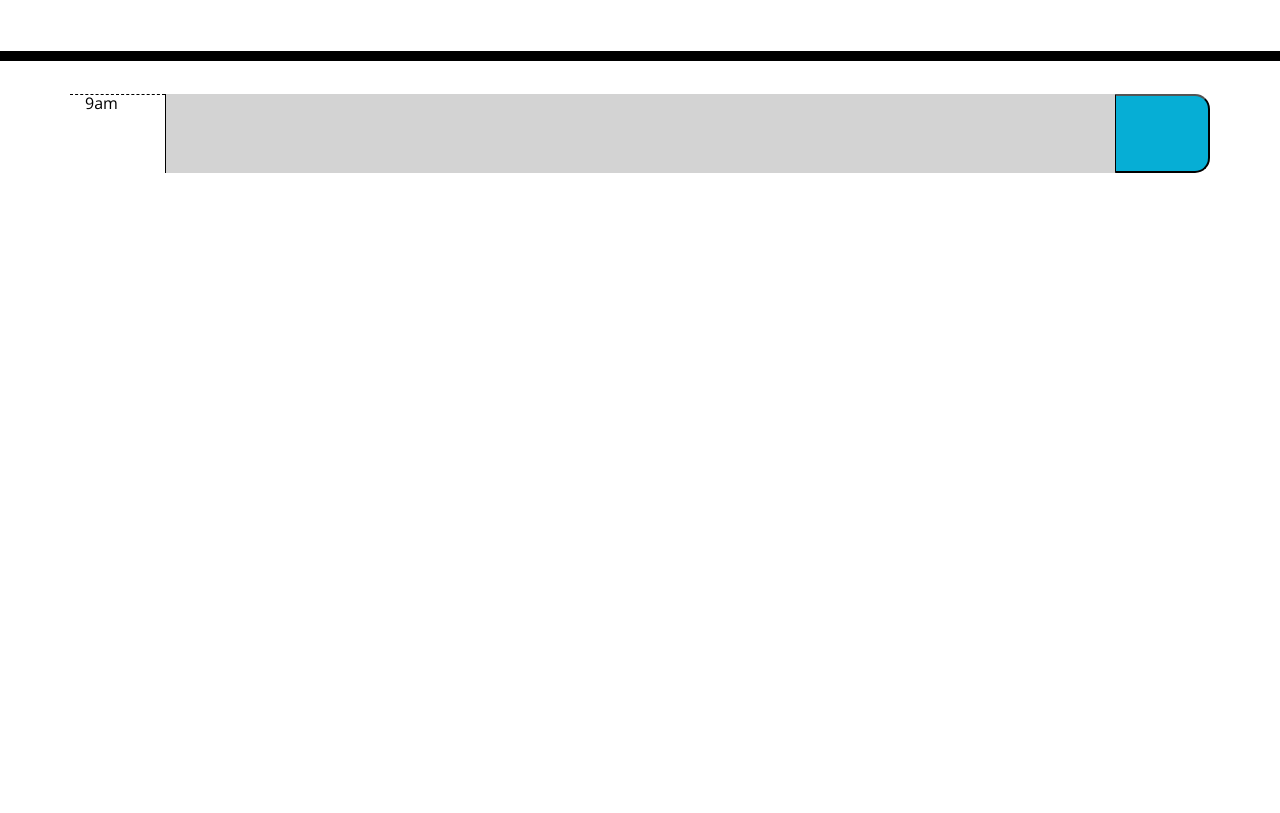
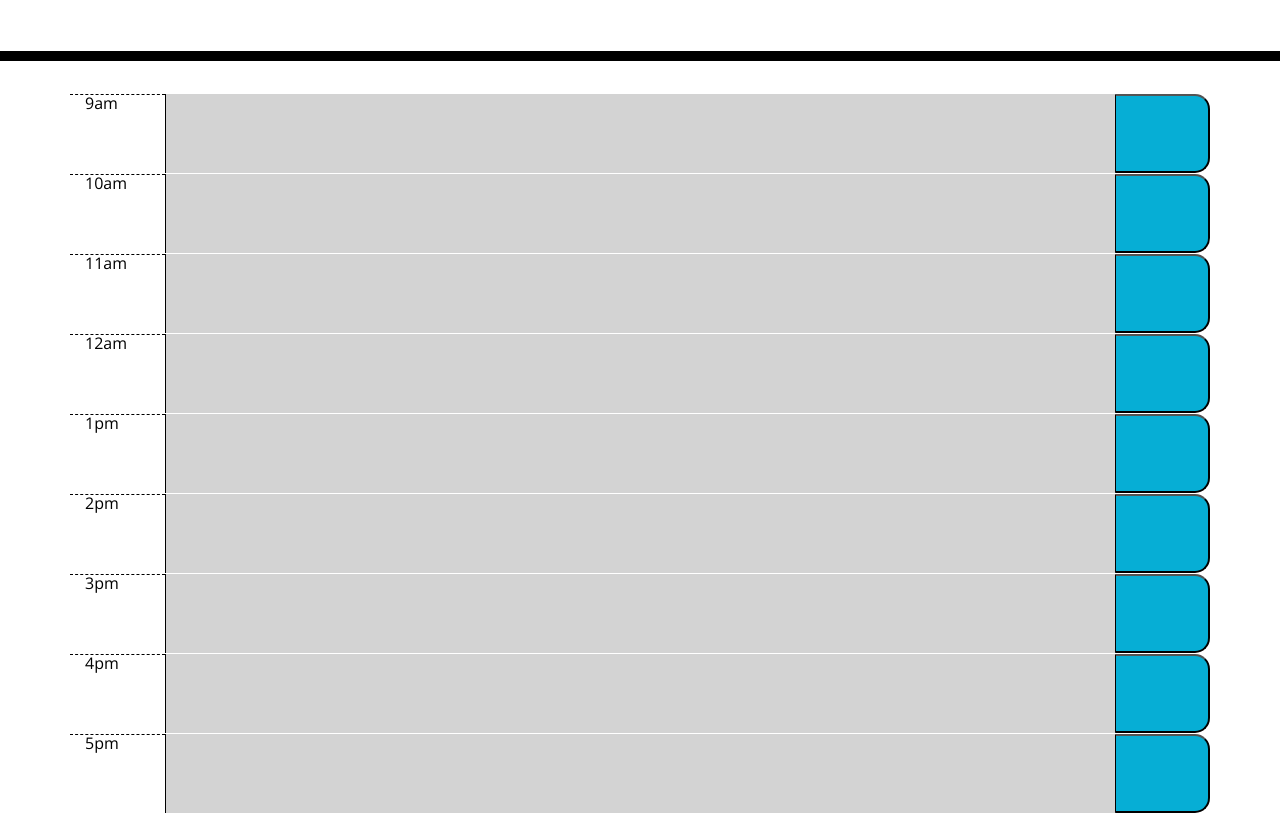
Before and after one commit to Jay1194/Scheduler, a plain HTML site: page index.html in a window 1280 px wide. Shown: the part 263-1076 px from the top of the page. Before the commit the page ends 800 px from the top, so only its background shows below. Drawn offline with nearby package versions, Linux system fonts and the light colour scheme.

Commit message:
added other time blocks

```diff
--- a/index.html
+++ b/index.html
@@ -38,8 +38,63 @@
          <button class="saveBtn col-1"></button>
            </button>
         </div>
-    </div>
 
+        <div class="row 9am">
+          <p class="hour col-1">10am</p>
+           <textarea class="col-10 past "></textarea>
+           <button class="saveBtn col-1"></button>
+             </button>
+          </div>
+
+          <div class="row 9am">
+            <p class="hour col-1">11am</p>
+             <textarea class="col-10 past "></textarea>
+             <button class="saveBtn col-1"></button>
+               </button>
+            </div>
+
+            <div class="row 9am">
+              <p class="hour col-1">12am</p>
+               <textarea class="col-10 past "></textarea>
+               <button class="saveBtn col-1"></button>
+                 </button>
+              </div>
+
+          <div class="row 9am">
+            <p class="hour col-1">1pm</p>
+             <textarea class="col-10 past "></textarea>
+             <button class="saveBtn col-1"></button>
+               </button>
+            </div>
+
+            <div class="row 9am">
+              <p class="hour col-1">2pm</p>
+               <textarea class="col-10 past "></textarea>
+               <button class="saveBtn col-1"></button>
+                 </button>
+              </div>
+
+              <div class="row 9am">
+                <p class="hour col-1">3pm</p>
+                 <textarea class="col-10 past "></textarea>
+                 <button class="saveBtn col-1"></button>
+                   </button>
+                </div>
+
+                <div class="row 9am">
+                  <p class="hour col-1">4pm</p>
+                   <textarea class="col-10 past "></textarea>
+                   <button class="saveBtn col-1"></button>
+                     </button>
+                  </div>
+
+                  <div class="row 9am">
+                    <p class="hour col-1">5pm</p>
+                     <textarea class="col-10 past "></textarea>
+                     <button class="saveBtn col-1"></button>
+                       </button>
+                    </div>
+        </div>
     <script src="https://code.jquery.com/jquery-3.4.1.min.js"></script>
     <script src="https://cdnjs.cloudflare.com/ajax/libs/moment.js/2.24.0/moment.min.js"></script>
     <script src="asset\js\script.js"></script>
```
